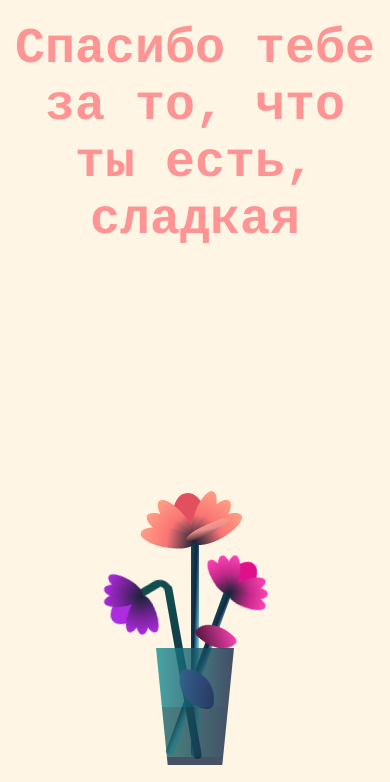
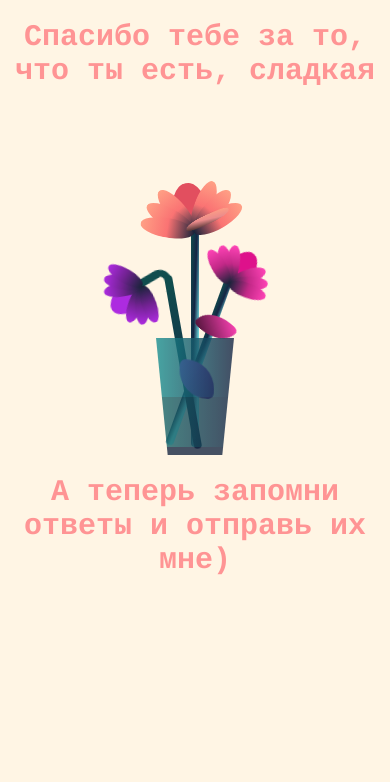
Before and after one commit to bambutcha/Valentine-s-Day, a plain HTML site: page static/pages/lastpage.html in a window 390 px wide. Shown: the top 782 px of the page. Drawn offline with Linux system fonts and the light colour scheme.

Commit message:
feat: Add adaptive for phones on last page
[#master]

```diff
--- a/static/styles/lastpage.css
+++ b/static/styles/lastpage.css
@@ -363,3 +363,10 @@ body{
         transform:translate(-36vmin,1.1vmin) rotateY(-80deg) rotateX(35deg);
     }
 }
+
+@media (max-width: 600px) {
+    #thankyou {
+        margin-bottom: 250px;
+        font-size: 30px;
+    }
+}
```
